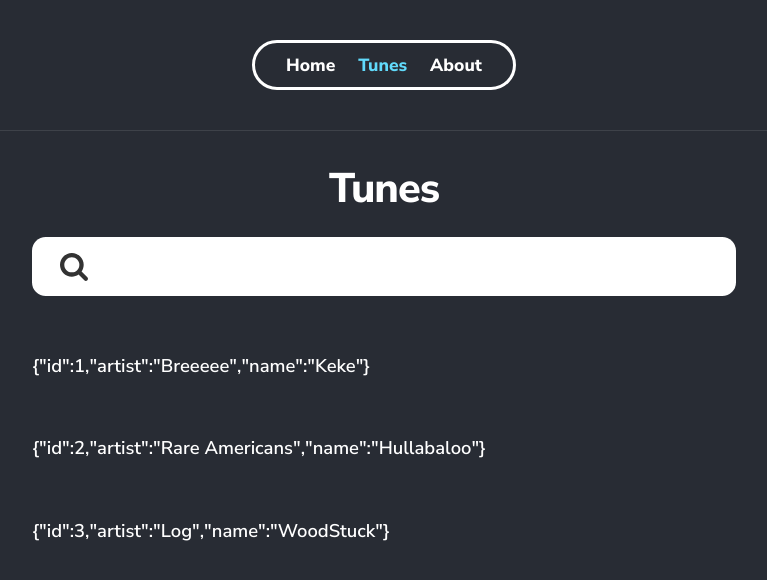
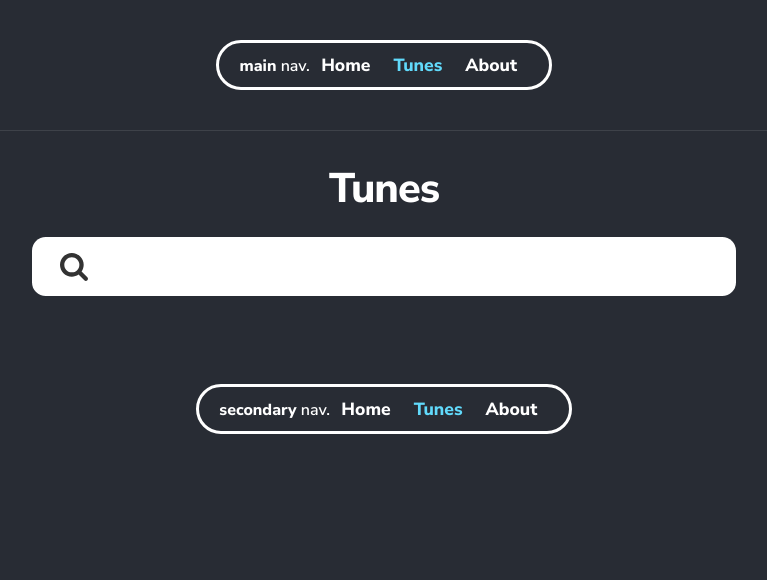
Before and after one commit to OneManDevz/courses-and-learning, a React (Create React App) app in the folder learn2code/react/03-with-yarn-cra-ts-template/: page /tunes in a window 1280 px wide. Shown: the top 580 px of the page, without its empty margins (256-1023 px from the left). Built offline with nearby package versions, Linux system fonts and the light colour scheme.

Commit message:
passing props to child

```diff
--- a/learn2code/react/03-with-yarn-cra-ts-template/src/App.tsx
+++ b/learn2code/react/03-with-yarn-cra-ts-template/src/App.tsx
@@ -10,7 +10,7 @@ function App() {
 	return (
 		<div className="App">
 			<header>
-				<TheNavigation />
+				<TheNavigation brand="main" />
 			</header>
 			<main className="content">
 				<Switch>
@@ -19,6 +19,9 @@ function App() {
 					<Route path="/about" component={About} />
 				</Switch>
 			</main>
+			<footer>
+				<TheNavigation />
+			</footer>
 		</div>
 	)
 }
--- a/learn2code/react/03-with-yarn-cra-ts-template/src/components/TheNavigation.tsx
+++ b/learn2code/react/03-with-yarn-cra-ts-template/src/components/TheNavigation.tsx
@@ -1,11 +1,19 @@
 import React from 'react'
 import { NavLink } from 'react-router-dom'
 import styles from './TheNavigation.module.scss'
-interface Props {}
 
-const TheNavigation: React.FC<Props> = () => {
+interface Props {
+	brand?: string
+}
+
+const TheNavigation: React.FC<Props> = (props: Props) => {
+	const { brand } = props
+
 	return (
 		<nav className={styles.navigation}>
+			<span>
+				<strong>{brand || 'secondary'}</strong> nav.
+			</span>
 			<NavLink to="/" activeClassName={styles.active} exact>
 				Home
 			</NavLink>
--- a/learn2code/react/03-with-yarn-cra-ts-template/src/components/tunes/TunesList.tsx
+++ b/learn2code/react/03-with-yarn-cra-ts-template/src/components/tunes/TunesList.tsx
@@ -11,9 +11,9 @@ const TunesList: React.FC<Props> = () => {
 
 	return (
 		<ul className="tunes-list">
-			{songs.map((song) => (
+			{/* {songs.map((song) => (
 				<li key={song.id}> {JSON.stringify(song)}</li>
-			))}
+			))} */}
 		</ul>
 	)
 }
```
Also changed, not shown: 1 other file (tests, documents, lock files or other folders).
